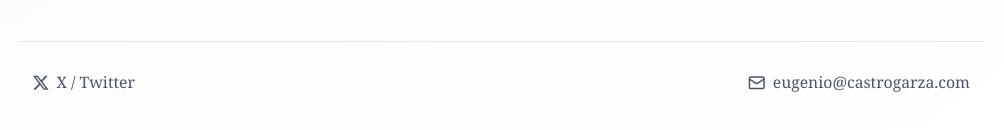
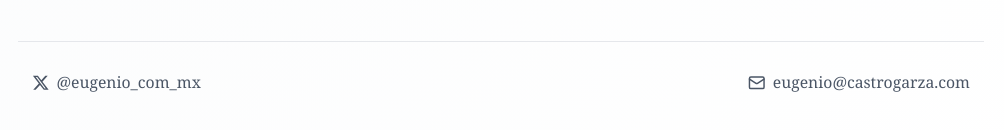
Before and after one commit to DarwinQVO/research-website, a Next.js app: page / in a window 1280 px wide. Shown: the part 740-870 px from the top of the page, without its empty margins (139-1143 px from the left). Built offline with nearby package versions, Linux system fonts and the light colour scheme.

Commit message:
Update footer to show X username @eugenio_com_mx

```diff
--- a/app/page.tsx
+++ b/app/page.tsx
@@ -113,7 +113,7 @@ export default function App() {
               className="flex items-center gap-2 text-gray-600 hover:text-gray-900 transition-colors duration-200"
             >
               <XLogo className="w-4 sm:w-5 h-4 sm:h-5" />
-              <span className="text-base sm:text-lg">X / Twitter</span>
+              <span className="text-base sm:text-lg">@eugenio_com_mx</span>
             </a>
 
             <a
```
